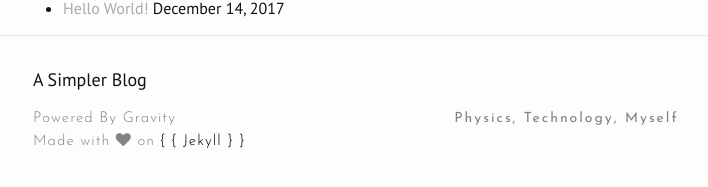
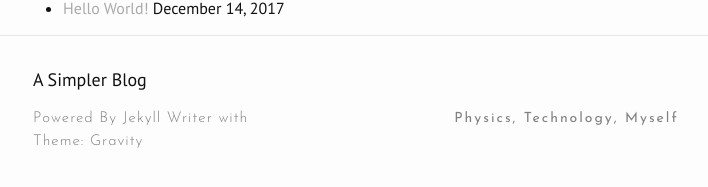
Before and after one commit to SpacialSingularity/Jekyll_Writer, a Jekyll site: the page built from tags/index.html, in a window 1280 px wide. Shown: the part 363-550 px from the top of the page, without its empty margins (237-945 px from the left). Built offline with Jekyll 4.4.1, drawn with Linux system fonts in a browser that asks for light colours; nearby versions of some CDN libraries.

Commit message:
Update footer.html

```diff
--- a/_includes/footer.html
+++ b/_includes/footer.html
@@ -7,8 +7,7 @@
     <div class="footer-col-wrapper">
       <div class="footer-col footer-col-1">
         <ul class="contact-list footer-content">
-          <li>Powered By Gravity</li>
-          <li>Made with <i class="fa fa-heart"></i> on <a href="http://jekyllrb.com/"><span style="color:black">{ { Jekyll } }</a></span></li>
+          <li>Powered By Jekyll Writer with Theme: Gravity</li>
 
 
         </ul>
```
